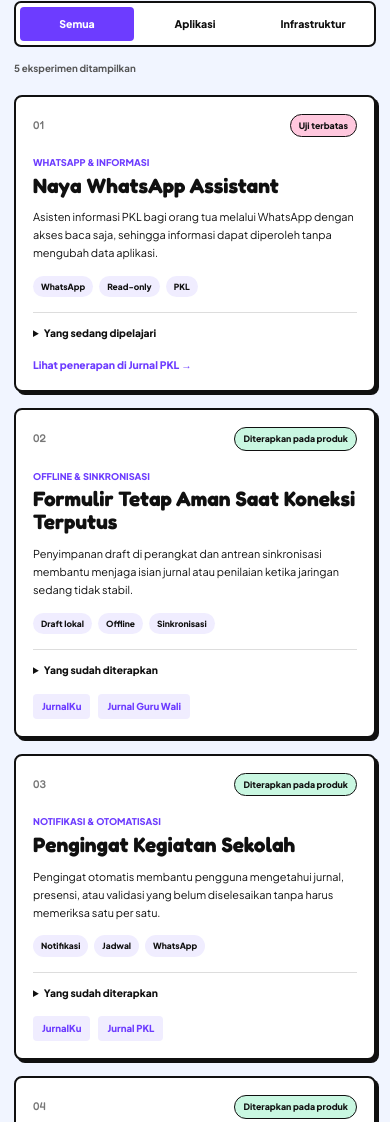
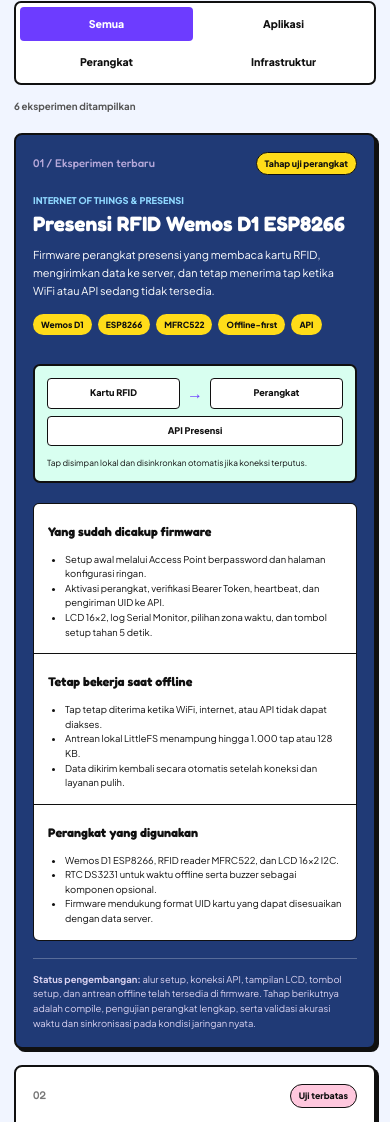
Before and after one commit to kelastkj/himung.id, a plain HTML site: page lab/index.html in a window 390 px wide. Shown: the part 1182-2304 px from the top of the page. Drawn offline with Linux system fonts and the light colour scheme.

Commit message:
feat: add RFID attendance experiment to lab

```diff
--- a/css/styles.css
+++ b/css/styles.css
@@ -497,6 +497,7 @@ body.dialog-open { overflow: hidden; }
 .status-testing { background: #ffc8de; }
 .status-applied { background: #c9f7e1; }
 .status-internal { color: var(--ink); background: #8fd8ff; }
+.status-development { color: var(--ink); background: var(--yellow); }
 .experiment-category { margin: 18px 0 5px; color: var(--purple); font-size: .58rem; font-weight: 800; text-transform: uppercase; }
 .experiment-card-wide .experiment-category { color: #8fd8ff; }
 .experiment-card h3 { max-width: 570px; font-size: 1.55rem; }
@@ -516,6 +517,16 @@ body.dialog-open { overflow: hidden; }
 .infrastructure-scope strong { font-family: var(--font-heading); font-size: .84rem; }
 .infrastructure-scope ul { display: grid; grid-template-columns: repeat(2, minmax(0, 1fr)); gap: 7px 20px; margin: 10px 0 0; padding-left: 17px; font-size: .64rem; line-height: 1.5; }
 .experiment-note { margin: 17px 0 0; padding-top: 13px; color: #dcd4f2; border-top: 1px solid rgba(255,255,255,.25); font-size: .59rem; line-height: 1.55; }
+.experiment-card-rfid { background: #203a76; border-color: var(--ink); box-shadow: 4px 4px 0 var(--green); }
+.rfid-intro { display: grid; grid-template-columns: 1.08fr .92fr; gap: 42px; align-items: end; }
+.rfid-status-panel { display: grid; grid-template-columns: auto 18px auto 18px auto; align-items: center; justify-content: end; gap: 7px; padding: 17px; color: var(--ink); background: #d8fff0; border: 2px solid var(--ink); border-radius: 7px; }
+.rfid-status-panel span { padding: 7px 9px; background: var(--white); border: 1.5px solid var(--ink); border-radius: 4px; font-size: .57rem; font-weight: 800; text-align: center; }
+.rfid-status-panel i { color: var(--purple); font-style: normal; font-weight: 900; text-align: center; }
+.rfid-status-panel small { grid-column: 1 / -1; margin-top: 4px; font-size: .52rem; line-height: 1.45; text-align: right; }
+.rfid-capabilities { display: grid; grid-template-columns: repeat(3, minmax(0, 1fr)); gap: 1px; margin-top: 20px; overflow: hidden; color: var(--ink); background: var(--ink); border: 1px solid var(--ink); border-radius: 6px; }
+.rfid-capabilities > div { padding: 17px; background: var(--white); }
+.rfid-capabilities strong { font-family: var(--font-heading); font-size: .78rem; }
+.rfid-capabilities ul { margin: 9px 0 0; padding-left: 17px; font-size: .59rem; line-height: 1.55; }
 
 .lab-outcomes { color: var(--white); background: var(--navy); }
 .lab-outcomes-grid { display: grid; grid-template-columns: .8fr 1.2fr; gap: 70px; align-items: center; }
@@ -620,6 +631,9 @@ body.dialog-open { overflow: hidden; }
   .experiment-grid { grid-template-columns: 1fr; }
   .experiment-card-wide { grid-column: auto; }
   .experiment-wide-layout { grid-template-columns: 1fr; gap: 18px; }
+  .rfid-intro { grid-template-columns: 1fr; gap: 14px; }
+  .rfid-status-panel { justify-content: start; }
+  .rfid-capabilities { grid-template-columns: 1fr; }
   .infrastructure-scope { padding: 16px 0 0; border-top: 1px solid rgba(255,255,255,.35); border-left: 0; }
   .lab-outcomes-grid { grid-template-columns: 1fr; gap: 28px; }
   .lab-idea-panel { align-items: flex-start; flex-direction: column; }
@@ -703,11 +717,18 @@ body.dialog-open { overflow: hidden; }
   .lab-process div strong { font-size: .82rem; }
   .lab-filter { width: 100%; }
   .lab-filter button { min-width: 0; flex: 1; padding-inline: 6px; }
+  .lab-filter { flex-wrap: wrap; }
+  .lab-filter button { flex: 1 1 calc(50% - 4px); }
   .experiment-card { padding: 17px; box-shadow: 3px 3px 0 var(--ink); }
   .experiment-card h3 { font-size: 1.3rem; }
   .experiment-summary { font-size: .68rem; }
   .experiment-status { max-width: 180px; text-align: center; }
   .infrastructure-scope ul { grid-template-columns: 1fr; }
+  .rfid-status-panel { grid-template-columns: 1fr auto 1fr; width: 100%; padding: 12px; }
+  .rfid-status-panel span:last-of-type { grid-column: 1 / -1; width: 100%; }
+  .rfid-status-panel i:nth-of-type(2) { display: none; }
+  .rfid-status-panel small { text-align: left; }
+  .rfid-capabilities > div { padding: 14px; }
   .lab-outcome-list a { align-items: flex-start; flex-direction: column; gap: 4px; }
   .lab-outcome-list strong { text-align: left; }
   .lab-idea-panel { gap: 18px; padding: 20px; }
--- a/lab/index.html
+++ b/lab/index.html
@@ -3,8 +3,8 @@
   <head>
     <meta charset="utf-8" />
     <meta name="viewport" content="width=device-width, initial-scale=1" />
-    <title>HIMUNG.ID Lab | Eksperimen Aplikasi &amp; Self-Hosting</title>
-    <meta name="description" content="HIMUNG.ID Lab adalah ruang eksperimen aplikasi pendidikan, AI, WhatsApp, sistem offline, home server, dan self-hosting untuk kebutuhan nyata di sekolah." />
+    <title>HIMUNG.ID Lab | Eksperimen Aplikasi, RFID &amp; Self-Hosting</title>
+    <meta name="description" content="HIMUNG.ID Lab adalah ruang eksperimen aplikasi pendidikan, presensi RFID ESP8266, AI, sistem offline, home server, dan self-hosting untuk kebutuhan nyata di sekolah." />
     <meta name="robots" content="index, follow, max-image-preview:large, max-snippet:-1" />
     <meta name="theme-color" content="#19004b" />
     <link rel="canonical" href="https://himung.id/lab/" />
@@ -12,7 +12,7 @@
     <meta property="og:locale" content="id_ID" />
     <meta property="og:site_name" content="HIMUNG.ID" />
     <meta property="og:title" content="HIMUNG.ID Lab | Eksperimen Aplikasi dan Infrastruktur Mandiri" />
-    <meta property="og:description" content="Melihat ide, prototipe, dan teknologi yang sedang diuji HIMUNG.ID sebelum diterapkan pada produk pendidikan." />
+    <meta property="og:description" content="Melihat eksperimen aplikasi, perangkat presensi RFID, dan infrastruktur yang sedang diuji HIMUNG.ID sebelum diterapkan pada produk pendidikan." />
     <meta property="og:url" content="https://himung.id/lab/" />
     <meta property="og:image" content="https://himung.id/assets/illustrations/himung-lab-banner.webp" />
     <meta property="og:image:width" content="1280" />
@@ -20,7 +20,7 @@
     <meta property="og:image:alt" content="Robot HIMUNG.ID bereksperimen di laboratorium digital" />
     <meta name="twitter:card" content="summary_large_image" />
     <meta name="twitter:title" content="HIMUNG.ID Lab" />
-    <meta name="twitter:description" content="Eksperimen aplikasi pendidikan, AI, sistem offline, home server, dan self-hosting HIMUNG.ID." />
+    <meta name="twitter:description" content="Eksperimen aplikasi pendidikan, presensi RFID, AI, sistem offline, home server, dan self-hosting HIMUNG.ID." />
     <meta name="twitter:image" content="https://himung.id/assets/illustrations/himung-lab-banner.webp" />
     <link rel="icon" href="../assets/icons/favicon.svg" type="image/svg+xml" />
     <link rel="preload" href="../assets/illustrations/himung-lab-banner.webp" as="image" type="image/webp" fetchpriority="high" />
@@ -43,11 +43,12 @@
             "mainEntity": {
               "@type": "ItemList",
               "itemListElement": [
-                { "@type": "ListItem", "position": 1, "name": "Naya WhatsApp Assistant" },
-                { "@type": "ListItem", "position": 2, "name": "Formulir Offline dan Sinkronisasi" },
-                { "@type": "ListItem", "position": 3, "name": "Pengingat Kegiatan Sekolah" },
-                { "@type": "ListItem", "position": 4, "name": "Penyusunan Dokumen Berbantuan AI" },
-                { "@type": "ListItem", "position": 5, "name": "Infrastruktur Mandiri" }
+                { "@type": "ListItem", "position": 1, "name": "Presensi RFID Wemos D1 ESP8266" },
+                { "@type": "ListItem", "position": 2, "name": "Naya WhatsApp Assistant" },
+                { "@type": "ListItem", "position": 3, "name": "Formulir Offline dan Sinkronisasi" },
+                { "@type": "ListItem", "position": 4, "name": "Pengingat Kegiatan Sekolah" },
+                { "@type": "ListItem", "position": 5, "name": "Penyusunan Dokumen Berbantuan AI" },
+                { "@type": "ListItem", "position": 6, "name": "Infrastruktur Mandiri" }
               ]
             }
           },
@@ -132,14 +133,58 @@
             <div class="lab-filter" role="group" aria-label="Filter eksperimen">
               <button class="is-active" type="button" data-lab-filter="all" aria-pressed="true">Semua</button>
               <button type="button" data-lab-filter="aplikasi" aria-pressed="false">Aplikasi</button>
+              <button type="button" data-lab-filter="perangkat" aria-pressed="false">Perangkat</button>
               <button type="button" data-lab-filter="infrastruktur" aria-pressed="false">Infrastruktur</button>
             </div>
           </div>
-          <p class="lab-filter-result" aria-live="polite" data-lab-filter-result>5 eksperimen ditampilkan</p>
+          <p class="lab-filter-result" aria-live="polite" data-lab-filter-result>6 eksperimen ditampilkan</p>
 
           <div class="experiment-grid" data-lab-experiments>
+            <article class="experiment-card experiment-card-wide experiment-card-rfid reveal" data-lab-category="perangkat">
+              <div class="experiment-card-top"><span class="experiment-number">01 / Eksperimen terbaru</span><span class="experiment-status status-development">Tahap uji perangkat</span></div>
+              <div class="rfid-intro">
+                <div>
+                  <p class="experiment-category">Internet of Things &amp; Presensi</p>
+                  <h3>Presensi RFID Wemos D1 ESP8266</h3>
+                  <p class="experiment-summary">Firmware perangkat presensi yang membaca kartu RFID, mengirimkan data ke server, dan tetap menerima tap ketika WiFi atau API sedang tidak tersedia.</p>
+                  <div class="experiment-tags"><span>Wemos D1</span><span>ESP8266</span><span>MFRC522</span><span>Offline-first</span><span>API</span></div>
+                </div>
+                <div class="rfid-status-panel" aria-label="Alur kerja perangkat presensi RFID">
+                  <span>Kartu RFID</span><i aria-hidden="true">&rarr;</i><span>Perangkat</span><i aria-hidden="true">&rarr;</i><span>API Presensi</span>
+                  <small>Tap disimpan lokal dan disinkronkan otomatis jika koneksi terputus.</small>
+                </div>
+              </div>
+              <div class="rfid-capabilities">
+                <div>
+                  <strong>Yang sudah dicakup firmware</strong>
+                  <ul>
+                    <li>Setup awal melalui Access Point berpassword dan halaman konfigurasi ringan.</li>
+                    <li>Aktivasi perangkat, verifikasi Bearer Token, heartbeat, dan pengiriman UID ke API.</li>
+                    <li>LCD 16x2, log Serial Monitor, pilihan zona waktu, dan tombol setup tahan 5 detik.</li>
+                  </ul>
+                </div>
+                <div>
+                  <strong>Tetap bekerja saat offline</strong>
+                  <ul>
+                    <li>Tap tetap diterima ketika WiFi, internet, atau API tidak dapat diakses.</li>
+                    <li>Antrean lokal LittleFS menampung hingga 1.000 tap atau 128 KB.</li>
+                    <li>Data dikirim kembali secara otomatis setelah koneksi dan layanan pulih.</li>
+                  </ul>
+                </div>
+                <div>
+                  <strong>Perangkat yang digunakan</strong>
+                  <ul>
+                    <li>Wemos D1 ESP8266, RFID reader MFRC522, dan LCD 16x2 I2C.</li>
+                    <li>RTC DS3231 untuk waktu offline serta buzzer sebagai komponen opsional.</li>
+                    <li>Firmware mendukung format UID kartu yang dapat disesuaikan dengan data server.</li>
+                  </ul>
+                </div>
+              </div>
+              <p class="experiment-note"><strong>Status pengembangan:</strong> alur setup, koneksi API, tampilan LCD, tombol setup, dan antrean offline telah tersedia di firmware. Tahap berikutnya adalah compile, pengujian perangkat lengkap, serta validasi akurasi waktu dan sinkronisasi pada kondisi jaringan nyata.</p>
+            </article>
+
             <article class="experiment-card reveal" data-lab-category="aplikasi">
-              <div class="experiment-card-top"><span class="experiment-number">01</span><span class="experiment-status status-testing">Uji terbatas</span></div>
+              <div class="experiment-card-top"><span class="experiment-number">02</span><span class="experiment-status status-testing">Uji terbatas</span></div>
               <p class="experiment-category">WhatsApp &amp; Informasi</p>
               <h3>Naya WhatsApp Assistant</h3>
               <p class="experiment-summary">Asisten informasi PKL bagi orang tua melalui WhatsApp dengan akses baca saja, sehingga informasi dapat diperoleh tanpa mengubah data aplikasi.</p>
@@ -149,7 +194,7 @@
             </article>
 
             <article class="experiment-card reveal" data-lab-category="aplikasi">
-              <div class="experiment-card-top"><span class="experiment-number">02</span><span class="experiment-status status-applied">Diterapkan pada produk</span></div>
+              <div class="experiment-card-top"><span class="experiment-number">03</span><span class="experiment-status status-applied">Diterapkan pada produk</span></div>
               <p class="experiment-category">Offline &amp; Sinkronisasi</p>
               <h3>Formulir Tetap Aman Saat Koneksi Terputus</h3>
               <p class="experiment-summary">Penyimpanan draft di perangkat dan antrean sinkronisasi membantu menjaga isian jurnal atau penilaian ketika jaringan sedang tidak stabil.</p>
@@ -159,7 +204,7 @@
             </article>
 
             <article class="experiment-card reveal" data-lab-category="aplikasi">
-              <div class="experiment-card-top"><span class="experiment-number">03</span><span class="experiment-status status-applied">Diterapkan pada produk</span></div>
+              <div class="experiment-card-top"><span class="experiment-number">04</span><span class="experiment-status status-applied">Diterapkan pada produk</span></div>
               <p class="experiment-category">Notifikasi &amp; Otomatisasi</p>
               <h3>Pengingat Kegiatan Sekolah</h3>
               <p class="experiment-summary">Pengingat otomatis membantu pengguna mengetahui jurnal, presensi, atau validasi yang belum diselesaikan tanpa harus memeriksa satu per satu.</p>
@@ -169,7 +214,7 @@
             </article>
 
             <article class="experiment-card reveal" data-lab-category="aplikasi">
-              <div class="experiment-card-top"><span class="experiment-number">04</span><span class="experiment-status status-applied">Diterapkan pada produk</span></div>
+              <div class="experiment-card-top"><span class="experiment-number">05</span><span class="experiment-status status-applied">Diterapkan pada produk</span></div>
               <p class="experiment-category">AI &amp; Dokumen</p>
               <h3>Penyusunan Dokumen Berbantuan AI</h3>
               <p class="experiment-summary">AI digunakan sebagai alat bantu penyusunan, sementara guru tetap menentukan tujuan pembelajaran dan dapat menyunting seluruh hasil sebelum digunakan.</p>
@@ -179,7 +224,7 @@
             </article>
 
             <article class="experiment-card experiment-card-wide reveal" data-lab-category="infrastruktur">
-              <div class="experiment-card-top"><span class="experiment-number">05</span><span class="experiment-status status-internal">Uji coba internal</span></div>
+              <div class="experiment-card-top"><span class="experiment-number">06</span><span class="experiment-status status-internal">Uji coba internal</span></div>
               <div class="experiment-wide-layout">
                 <div>
                   <p class="experiment-category">Home Server &amp; Self-Hosting</p>
--- a/sitemap.xml
+++ b/sitemap.xml
@@ -19,7 +19,7 @@
   </url>
   <url>
     <loc>https://himung.id/lab/</loc>
-    <lastmod>2026-08-17</lastmod>
+    <lastmod>2026-08-19</lastmod>
     <image:image>
       <image:loc>https://himung.id/assets/illustrations/himung-lab-banner.webp</image:loc>
       <image:title>HIMUNG.ID Lab eksperimen aplikasi dan infrastruktur mandiri</image:title>
```
